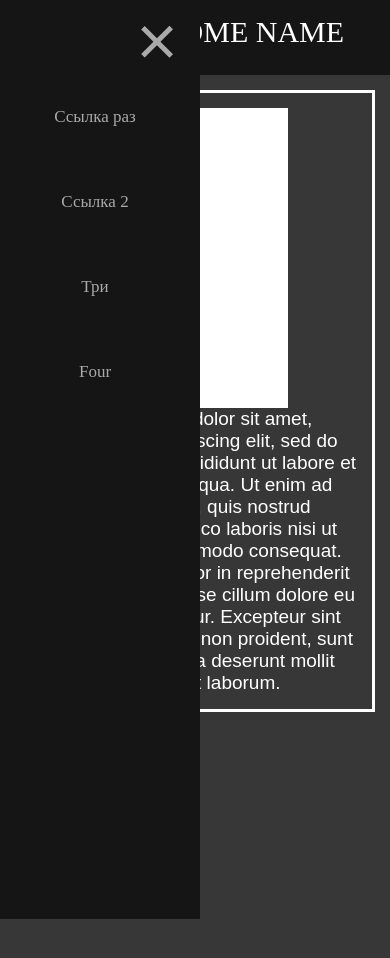
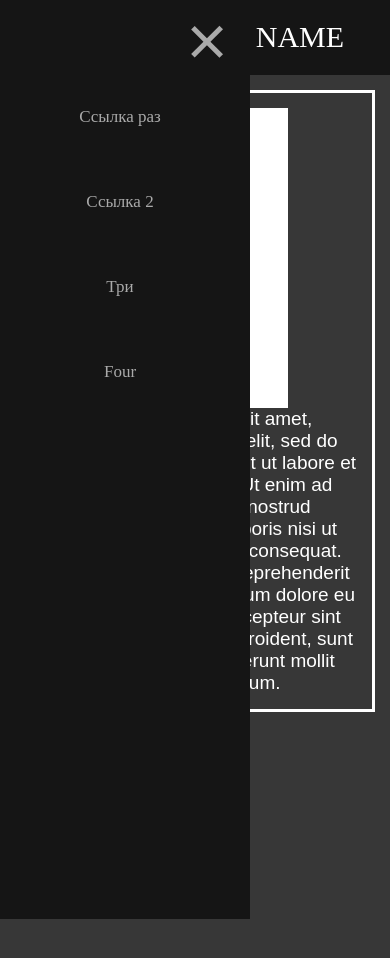
Before and after one commit to davi9091/Site, a plain HTML site: page index.html in a window 390 px wide. Both pictures are taken after a click on the element 35 px from the left and 35 px from the top of the page. Shown: the top 958 px of the page. Drawn offline with nearby package versions, Linux system fonts and the light colour scheme.

```diff
--- a/script.js
+++ b/script.js
@@ -1,6 +1,6 @@
 function OpenNav() {
   $('.sidenav').css({
-  "width": "200px"
+  "width": "250px"
   });
 };
 
--- a/style.css
+++ b/style.css
@@ -30,7 +30,10 @@ body {
 //TODO: Сделать, чтобы крестик нажимался не только на полосках, но и вокруг
 
 .closebtn {
-  transition: 0.5s;
+  display: block;
+  width: 40px;
+  height: 40px;
+  background-color: red;
 }
 
 .closebtn:hover .line{
@@ -79,10 +82,9 @@ body {
 
 .btn {
   display: inline-block;
-  width:  100px;
+  width:  150px;
   height: 45px;
-  margin: 0;
-  margin-right: 15px;
+  margin: auto;
   box-sizing: -webkit-box-sizing: border-box;
   box-sizing: border-box;
   font-size: 17px;
@@ -91,7 +93,6 @@ body {
   text-decoration: none;
   color: #aaaaaa;
   transition: 0.3s;
-  vertical-align;
 }
 
 .btn:hover {
@@ -176,6 +177,7 @@ body {
 
   .name-box {
     font-size: 30px;
+    margin-top: 20px;
   }
 
   //TODO: Добавить разный (адекватный) размер для альбомной и книжной ориентации
```
